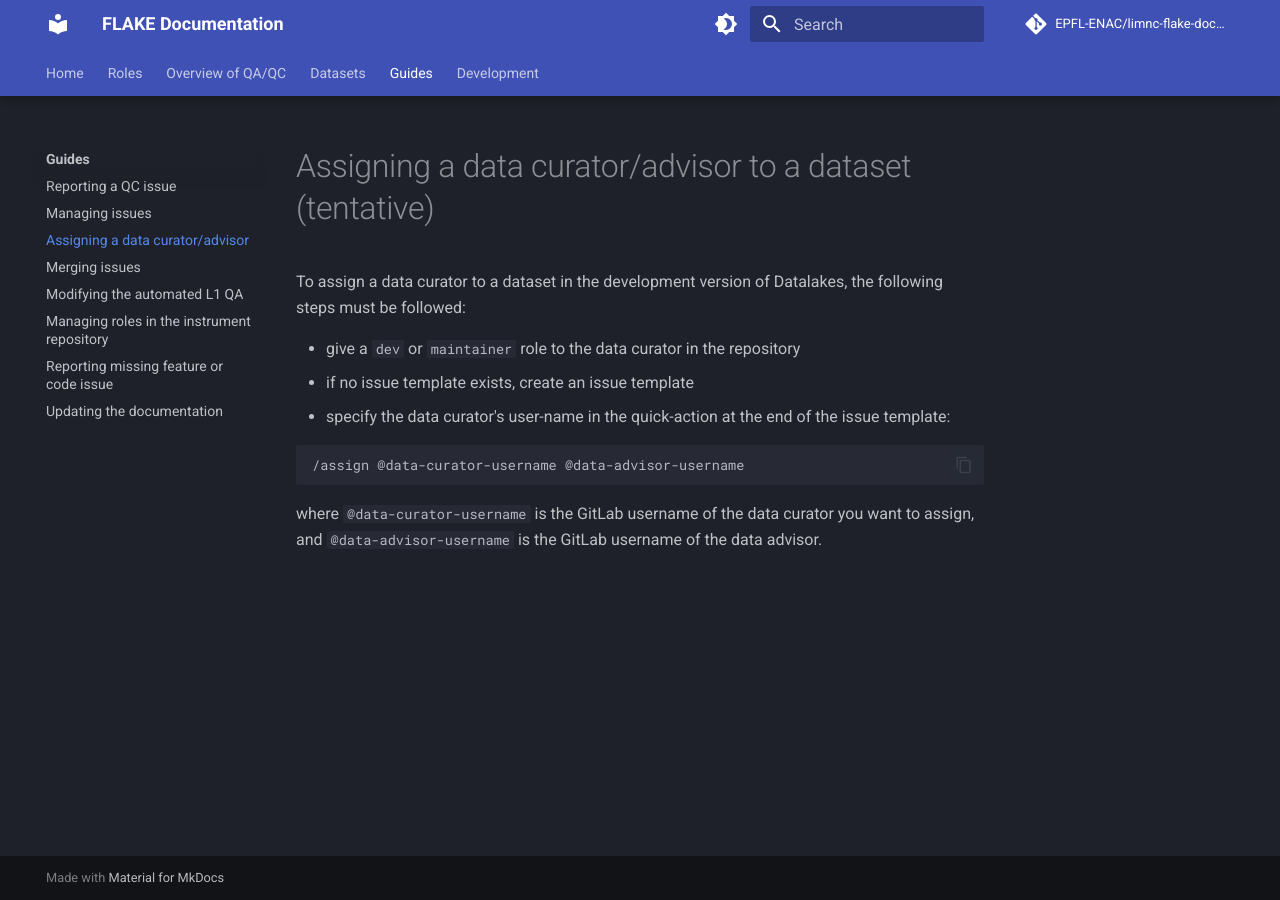
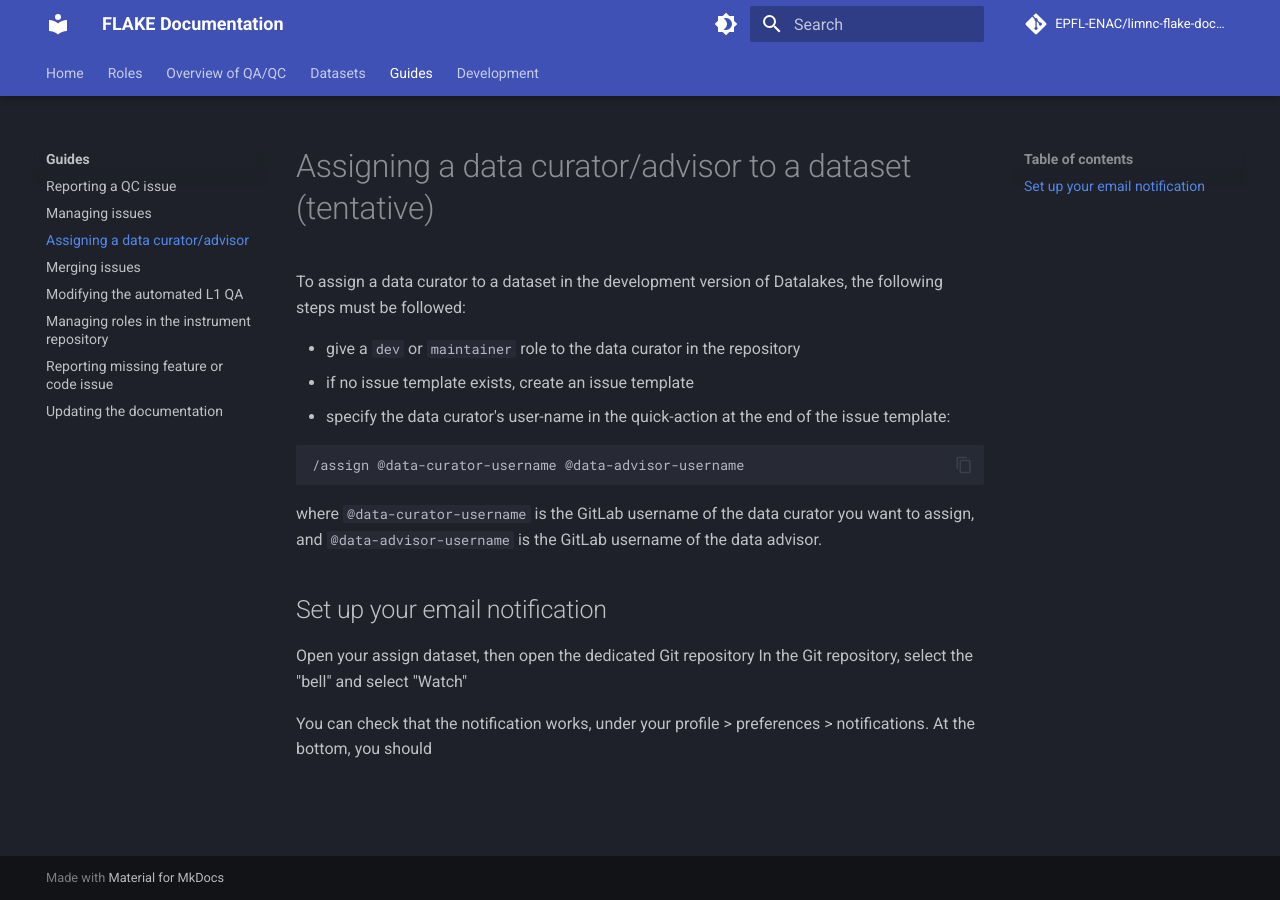
Before and after one commit to EPFL-ENAC/limnc-flake-documentation, an MkDocs documentation site: the page built from docs/guides/assignment.md, in a window 1280 px wide. Built offline with MkDocs 1.6.1 and Material for MkDocs 9.7.7, drawn with Linux system fonts in a browser that asks for light colours; comment, search, counter and statistics services are not loaded.

Commit message:
Update assignment.md

````diff
--- a/docs/guides/assignment.md
+++ b/docs/guides/assignment.md
@@ -11,3 +11,10 @@ To assign a data curator to a dataset in the development version of Datalakes, t
 ```
 
 where `@data-curator-username` is the GitLab username of the data curator you want to assign, and `@data-advisor-username` is the GitLab username of the data advisor.
+
+## Set up your email notification
+Open your assign dataset, then open the dedicated Git repository
+In the Git repository, select the "bell" and select "Watch"
+
+
+You can check that the notification works, under your profile > preferences > notifications. At the bottom, you should
````
